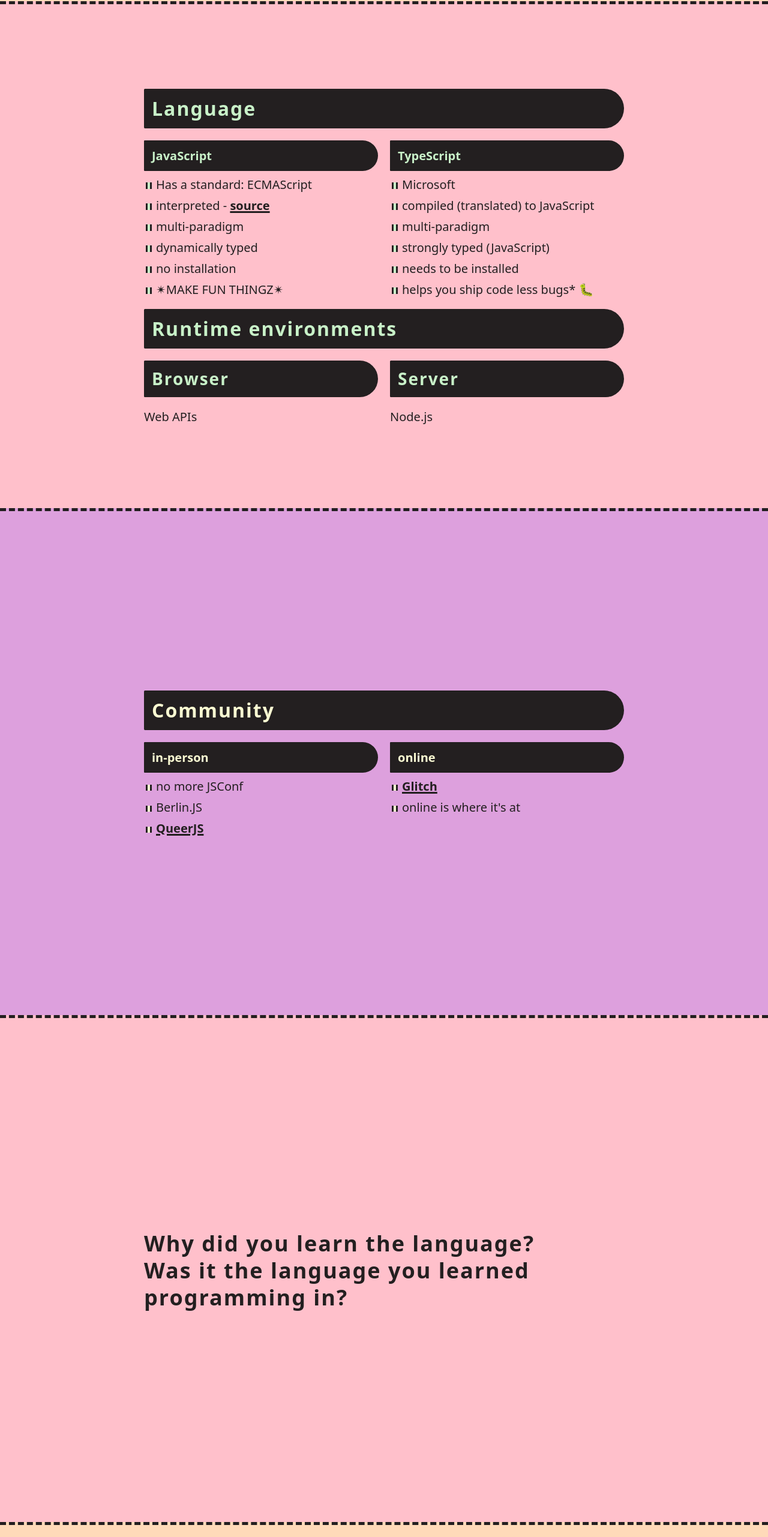
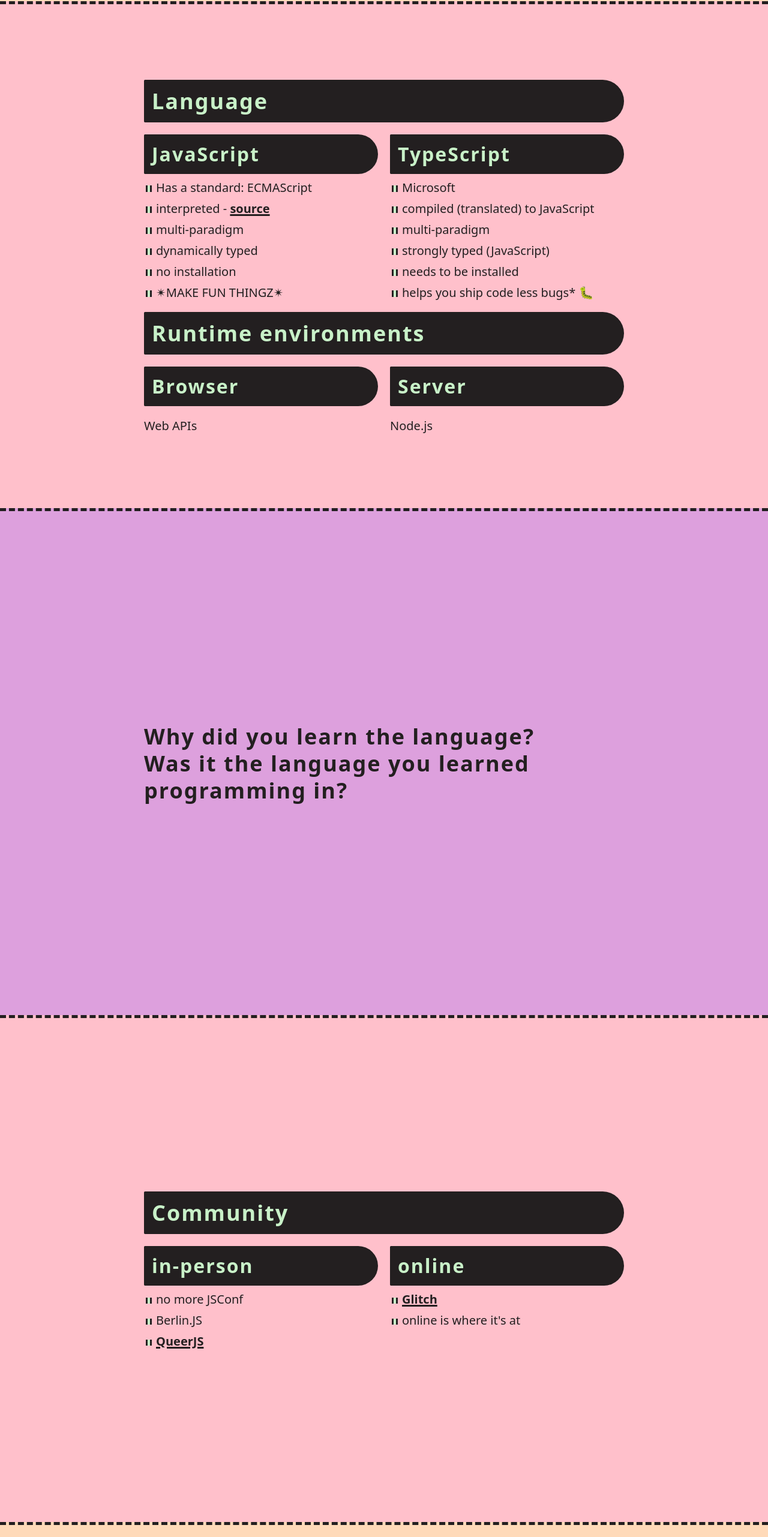
Before and after one commit to sareg0/js-ts-speed-dating, a plain HTML site: page index.html in a window 1280 px wide. Shown: the part 838-3400 px from the top of the page at 60% size. Drawn offline with Linux system fonts and the light colour scheme.

Commit message:
chore: improve headings

```diff
--- a/index.html
+++ b/index.html
@@ -49,12 +49,12 @@
 			<!-- - Any amount of hard facts that you think are relevant, like: compiled or interpreted, dynamic or static typing,
 			programming paradigm, etc -->
 			<!-- 		- What is the language used for or known for? Like: web dev, data crunching, classic software, etc -->
-			<h3 class="special border-dark background-dark padding-md align-center">Language</h3>
+			<h2 class="special border-dark background-dark padding-md align-center">Language</h2>
 			<div class="flex flex-wrap gap-lg">
 				<div class="flex flex-column gap-md" style="flex: 1 1 300px">
-					<p class="special border-dark padding-md background-dark">
+					<h3 class="special border-dark padding-md background-dark">
 						JavaScript
-					</p>
+					</h3>
 					<ul class="flex flex-column gap-md">
 						<li>Has a standard: ECMAScript</li>
 						<li>interpreted - <a href="https://web.stanford.edu/class/cs98si/slides/overview.html">source</a>
@@ -65,9 +65,9 @@
 					</ul>
 				</div>
 				<div class="flex flex-column gap-md" style="flex: 1 1 300px">
-					<p class="special border-dark padding-md background-dark">
+					<h3 class="special border-dark padding-md background-dark">
 						TypeScript
-					</p>
+					</h3>
 					<ul class="flex flex-column gap-md">
 						<li>Microsoft</li>
 						<li>compiled (translated) to JavaScript</li>
@@ -78,19 +78,26 @@
 					</ul>
 				</div>
 			</div>
-			<h3 class="special border-dark background-dark padding-md align-center">Runtime environments</h3>
+			<h2 class="special border-dark background-dark padding-md align-center">Runtime environments</h2>
 			<div class="flex flex-wrap gap-lg">
 				<div class="flex flex-column gap-lg" style="flex: 1 1 300px">
-					<h4 class="special border-dark background-dark padding-md align-center">Browser</h4>
+					<h3 class="special border-dark background-dark padding-md align-center">Browser</h3>
 					<p>
 						Web APIs
 					</p>
 				</div>
 				<div class="flex flex-column gap-lg" style="flex: 1 1 300px">
-					<h4 class="special border-dark background-dark padding-md align-center">Server</h4>
+					<h3 class="special border-dark background-dark padding-md align-center">Server</h3>
 					<p>Node.js</p>
 				</div>
 			</div>
+		</div>
+	</section>
+
+	<section class="section flex flex-direction justify-center">
+		<div class="content flex flex-column justify-center gap-lg">
+
+			<h2>Why did you learn the language? <br>Was it the language you learned programming in?</h2>
 		</div>
 	</section>
 
@@ -99,14 +106,14 @@
 		interact with the community often and this is relevant?
 		https://queerjs.com/ -->
 		<div class="content flex flex-column justify-center gap-lg">
-			<h3 class="special border-dark padding-md background-dark">
+			<h2 class="special border-dark padding-md background-dark">
 				Community
-			</h3>
+			</h2>
 			<div class="flex gap-lg" style="flex-wrap: wrap;">
 				<div class="flex flex-column gap-md" style="flex: 1 1 300px;">
-					<p class="special border-dark padding-md background-dark">
+					<h3 class="special border-dark padding-md background-dark">
 						in-person
-					</p>
+					</h3>
 					<ul class="flex flex-column gap-md">
 						<li>
 							no more JSConf
@@ -120,9 +127,9 @@
 					</ul>
 				</div>
 				<div class="flex flex-column gap-md" style="flex: 1 1 300px">
-					<p class="special border-dark padding-md background-dark">
+					<h3 class="special border-dark padding-md background-dark">
 						online
-					</p>
+					</h3>
 					<ul class="flex flex-column gap-md">
 						<li>
 							<a href="https://glitch.com/">Glitch</a>
@@ -137,26 +144,19 @@
 	</section>
 
 	<section class="section flex flex-direction justify-center">
-		<div class="content flex flex-column justify-center gap-lg">
-
-			<h2>Why did you learn the language? <br>Was it the language you learned programming in?</h2>
-		</div>
-	</section>
-
-	<section class="section flex flex-direction justify-center">
 		<!-- - Do you actually like programming in this language? Why? Or what's your favorite feature in this language? Can also
 		be a cool library or something from the ecosystem -->
 		<div class="content flex flex-column justify-center gap-lg">
-			<p class="special border-dark padding-md background-dark">
+			<h3 class="special border-dark padding-md background-dark">
 				Cool stuff about Javascript
-			</p>
+			</h3>
 			<ul class="flex flex-column gap-md">
 				<li>closures</li>
-				<li>making stuff on the web</li>
+				<li>making stuff on the web... like <a href="https://alex.miller.garden/grid-world/">Grid World</a></li>
 			</ul>
-			<p class="special border-dark padding-md background-dark">
+			<h3 class="special border-dark padding-md background-dark">
 				Cool stuff about TypeScript
-			</p>
+			</h3>
 			<ul class="flex flex-column gap-md">
 				<li>incremental adoption</li>
 				<li><a href="https://www.typescriptlang.org/docs/handbook/2/types-from-types.html">Creating Types from Types</a>
```
